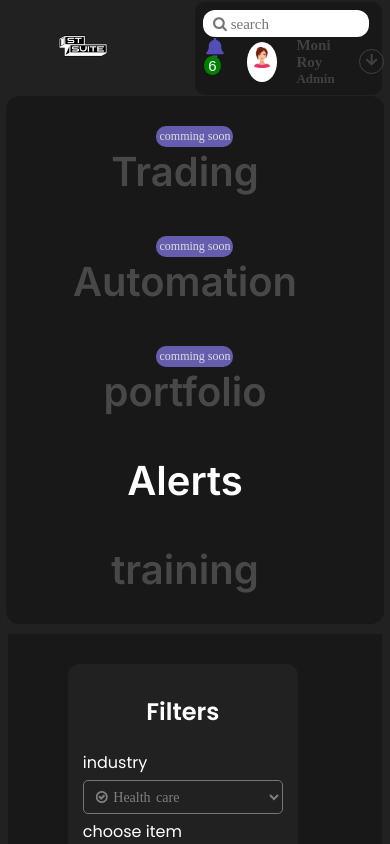
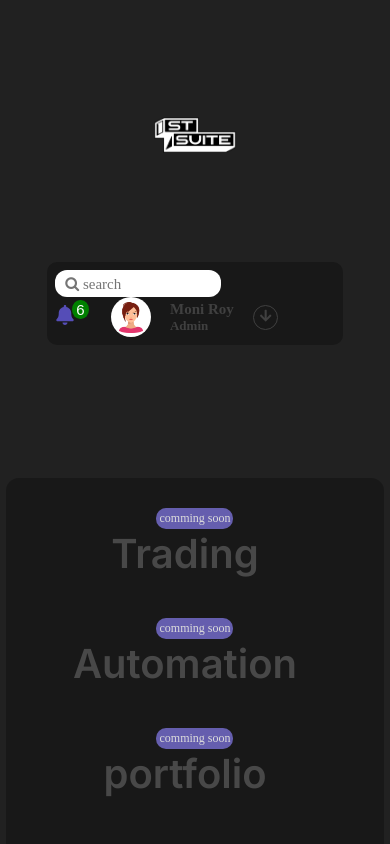
Before and after one commit to mahmoud-mohamed01/UITask, a React (Create React App) app: page / in a window 390 px wide. Shown: the top 844 px of the page. Built offline with nearby package versions, Linux system fonts and the light colour scheme.

Commit message:
Update Header.css

```diff
--- a/src/Components/Header/Header.css
+++ b/src/Components/Header/Header.css
@@ -105,19 +105,19 @@ header {
 }
 
 @media (max-width: 600px) {
-  header {
+ header {
+    flex-direction: column;
+    margin-bottom: 100%;
     gap: 0;
   }
   .search-left input {
     min-width: 0;
   }
   .logo img {
-    width: 150px;
+    width: 100%;
   }
 
   .search {
-    flex-basis: 50%;
-    flex-wrap: wrap;
-    min-width: 50%;
+    display: block;
   }
 }
```
